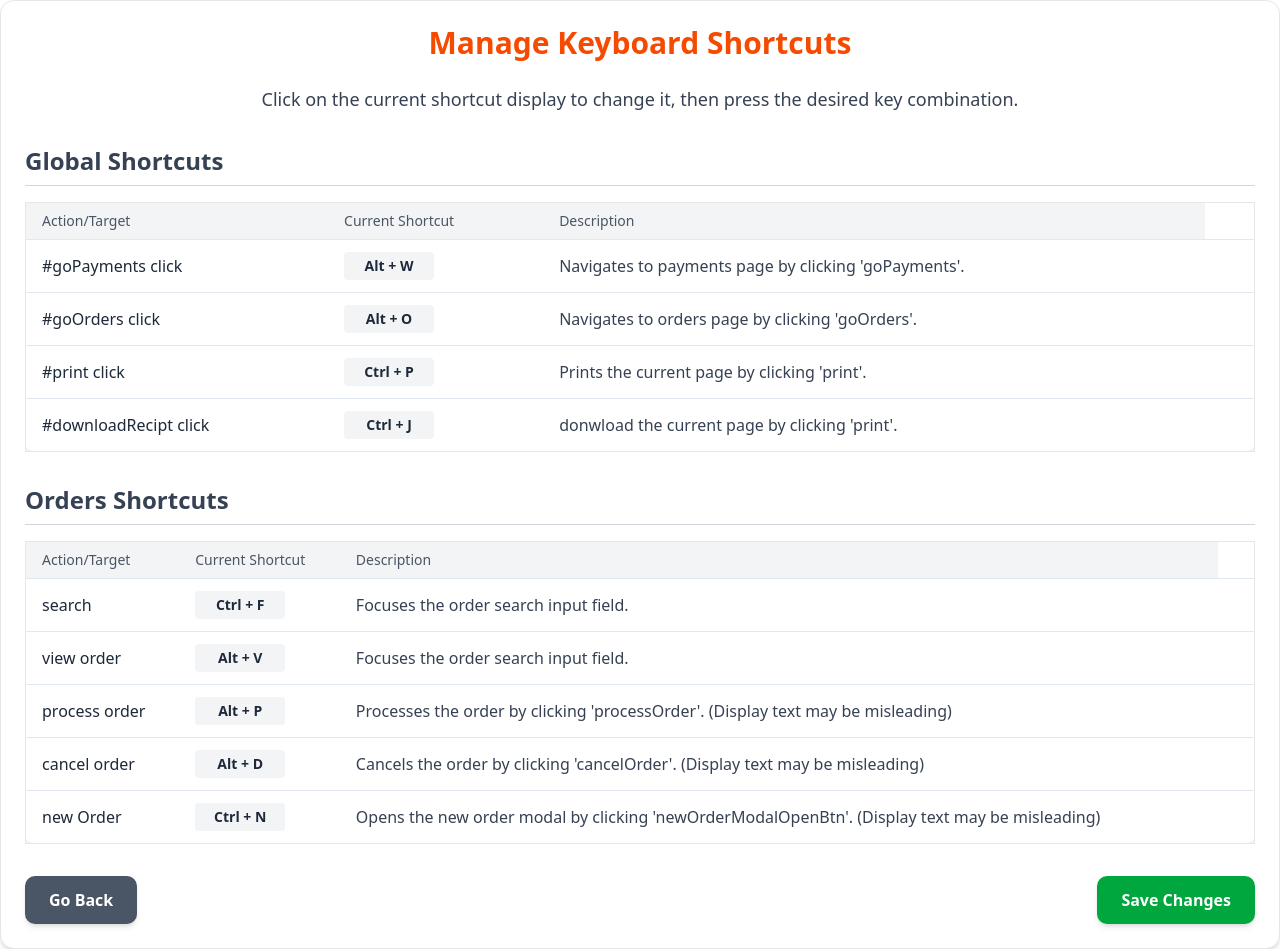
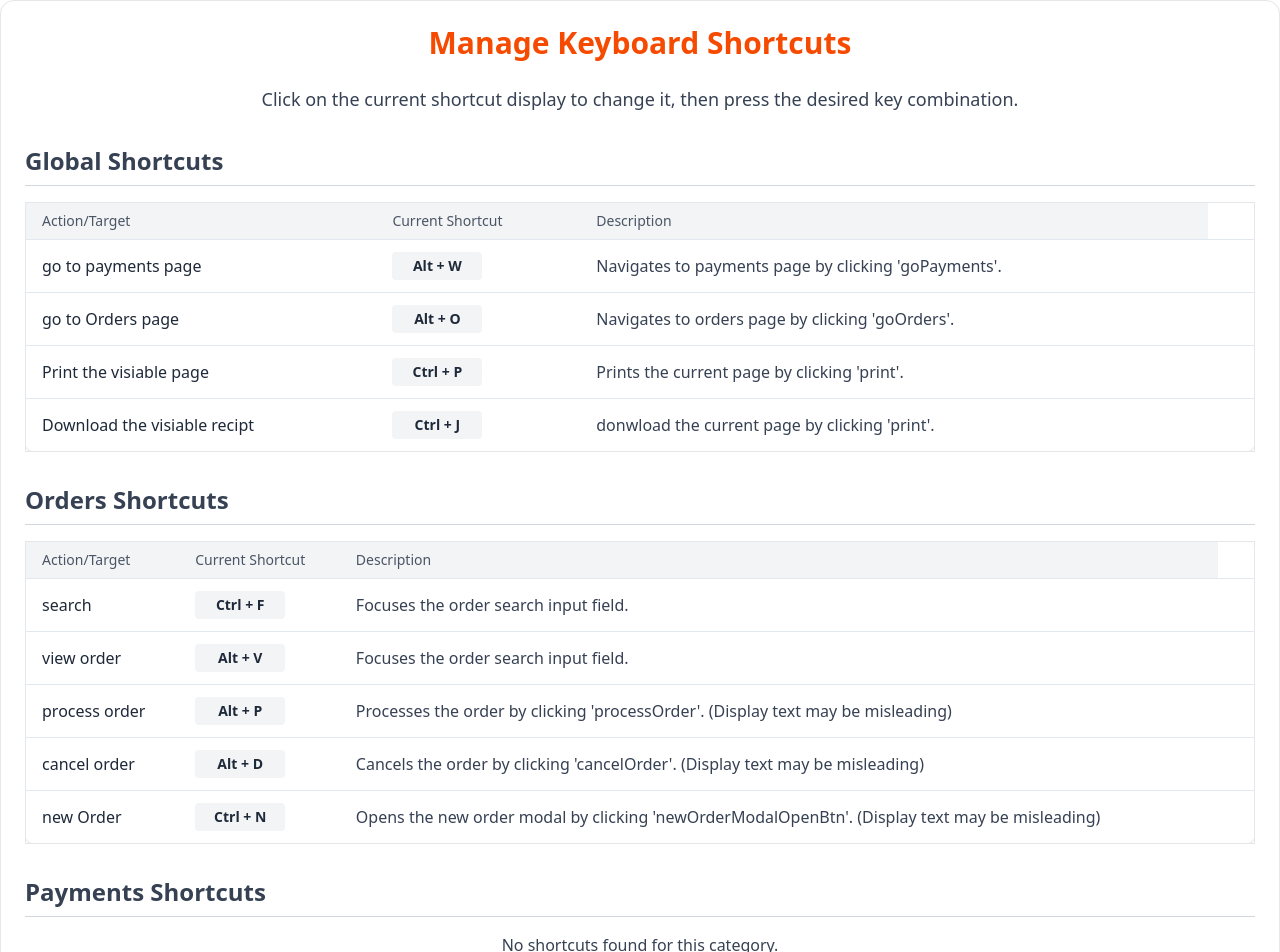
Before and after one commit to AbdulSubhan1/restaurant-pos, a Next.js app: page /test in a window 1280 px wide. Shown: the top 952 px of the page. Built offline with nearby package versions, Linux system fonts and the light colour scheme.

Commit message:
fix some issue in UI and config

```diff
--- a/public/shortcuts.json
+++ b/public/shortcuts.json
@@ -1,6 +1,7 @@
 {
   "global": [
     {
+      "action": "go to payments page",
       "keys": [
         "Alt",
         "w"
@@ -11,6 +12,7 @@
       "description": "Navigates to payments page by clicking 'goPayments'."
     },
     {
+      "action": "go to Orders page",
       "keys": [
         "Alt",
         "O"
@@ -21,6 +23,7 @@
       "description": "Navigates to orders page by clicking 'goOrders'."
     },
     {
+      "action": "Print the visiable page",
       "keys": [
         "Control",
         "p"
@@ -31,6 +34,7 @@
       "description": "Prints the current page by clicking 'print'."
     },
     {
+      "action": "Download the visiable recipt",
       "keys": [
         "Control",
         "j"
@@ -96,5 +100,8 @@
       "targetAction": "click",
       "description": "Opens the new order modal by clicking 'newOrderModalOpenBtn'. (Display text may be misleading)"
     }
-  ]
+  ],
+  "/payments": [],
+  "/kitchen": [],
+  "/tables": []
 }
--- a/src/app/test/page.tsx
+++ b/src/app/test/page.tsx
@@ -252,7 +252,7 @@ const ShortcutManagerScreen: React.FC = () => {
             const result = await response.json();
             console.log("Save successful:", result.message);
             // Force a reload to pick up changes in useKeyboardShortcuts hook in page.tsx
-            // window.location.reload();
+            window.location.reload();
         } catch (error: any) {
             console.error("Error saving shortcuts:", error.message);
             // setError(error);
@@ -281,11 +281,12 @@ const ShortcutManagerScreen: React.FC = () => {
 
             {shortcutsConfig && Object.entries(shortcutsConfig).map(([category, shortcuts]) => (
                 <div key={category} className="mb-8 last:mb-0">
-                    <h3 className="text-2xl font-semibold text-gray-700 mb-4 border-b pb-2 border-gray-300 capitalize">
-                        {category.replace('/', '').replace('entry', ' Entry').replace('payment', ' Payment') || 'Global'} Shortcuts
+                    <h3 className="text-2xl font-semibold capitalize text-gray-700 mb-4 border-b pb-2 border-gray-300 capitalize">
+                        {category.replace('/', '') } Shortcuts
                     </h3>
                     <div className="overflow-x-auto">
-                        <table className="min-w-full bg-white border border-gray-200 rounded-lg shadow-sm">
+                        {shortcuts.length > 0 ? (
+                             <table className="min-w-full bg-white border border-gray-200 rounded-lg shadow-sm">
                             <thead>
                                 <tr className="bg-gray-100 border-b">
                                     <th className="px-4 py-2 text-left text-sm font-medium text-gray-600">Action/Target</th>
@@ -321,6 +322,10 @@ const ShortcutManagerScreen: React.FC = () => {
                                 ))}
                             </tbody>
                         </table>
+                        ) : (
+                            <p className="text-gray-700 text-center">No shortcuts found for this category.</p>
+                        )
+                        }
                     </div>
                 </div>
             ))}
```
